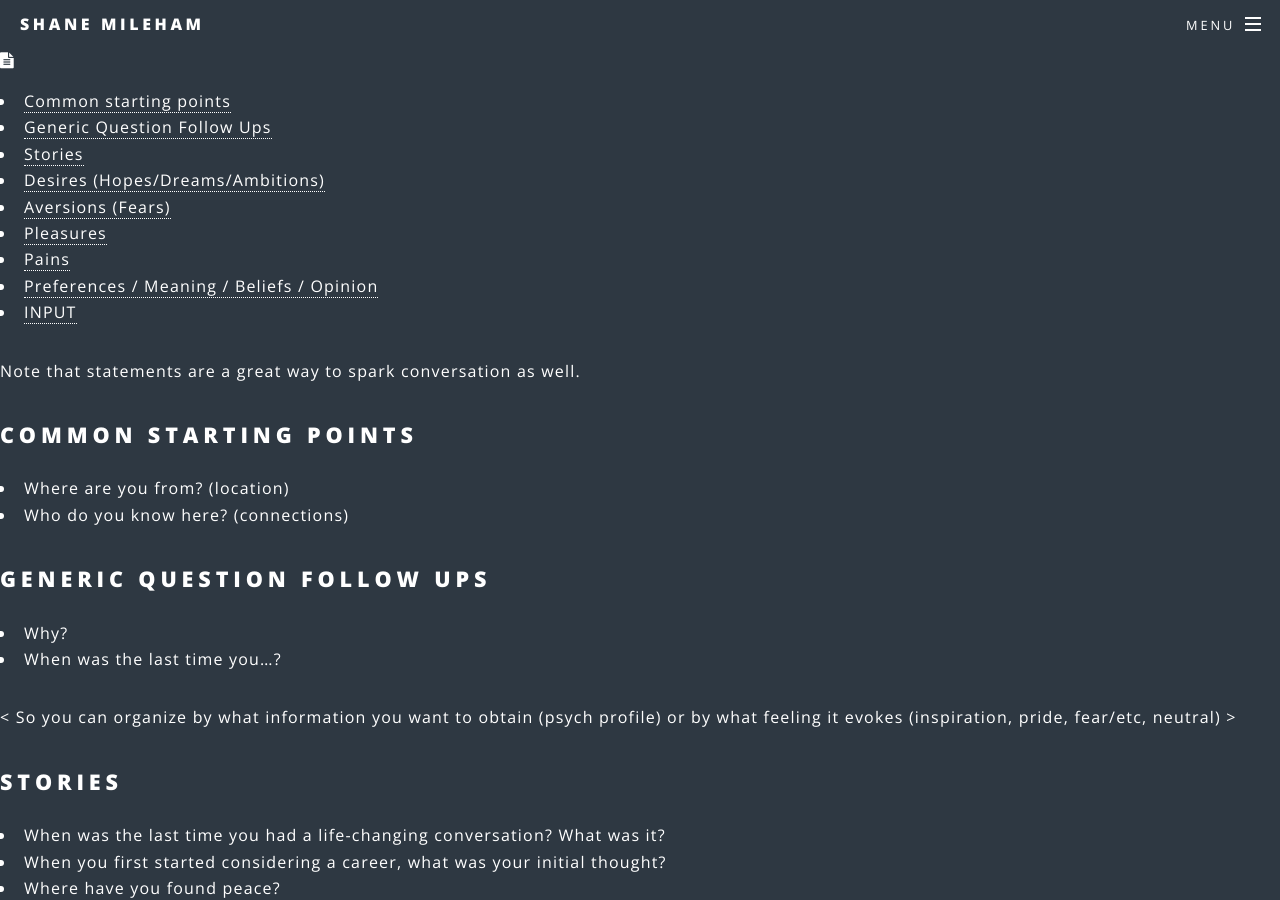
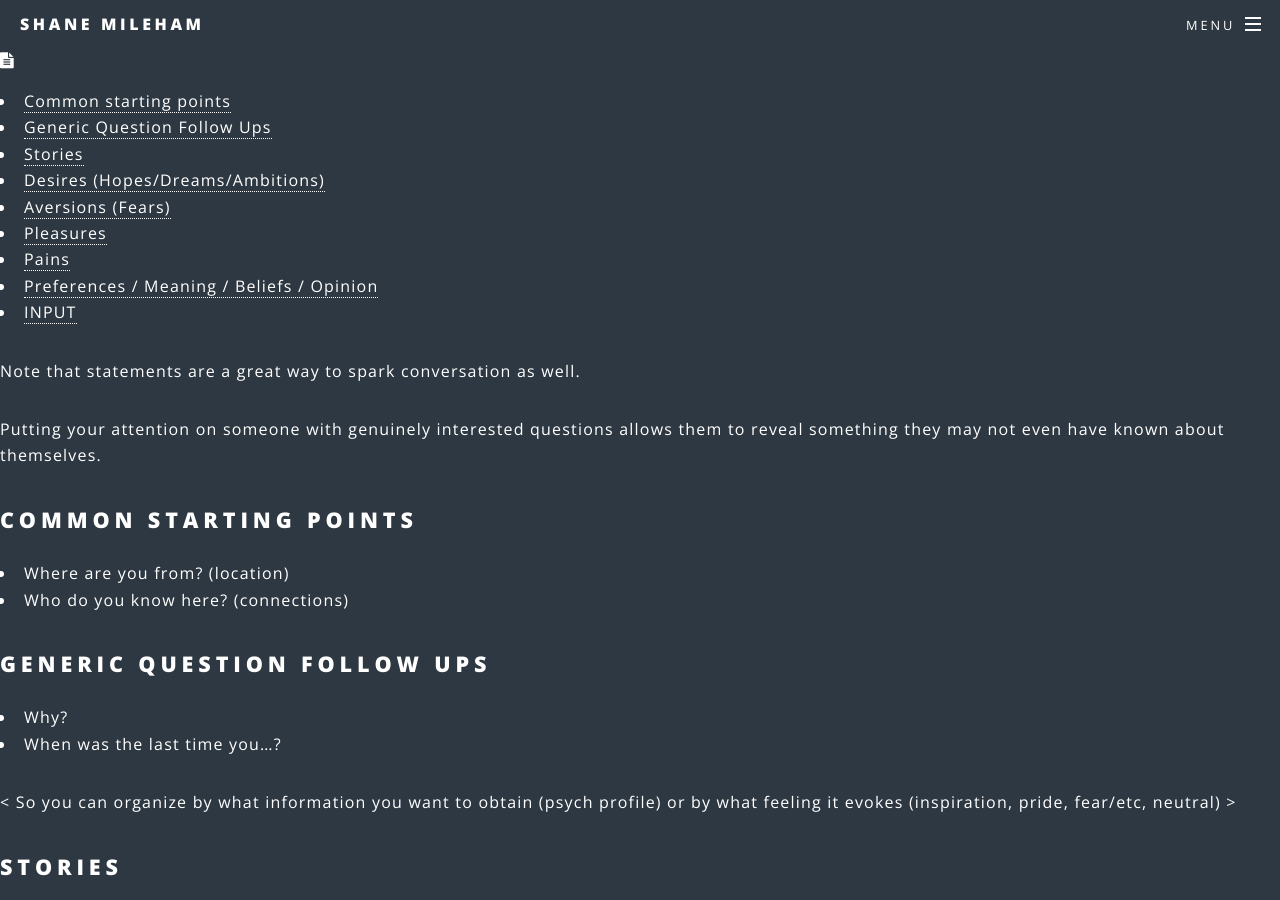
Before and after one commit to shanemileham/shanemileham.github.io, a Jekyll site: the page built from _kb/social/questions.md, in a window 1280 px wide and 900 px high. Built offline with Jekyll 4.4.1, drawn with Linux system fonts in a browser that asks for light colours; comment, search, counter and statistics services are not loaded.

Commit message:
Questions += attention note

```diff
--- a/_kb/social/questions.md
+++ b/_kb/social/questions.md
@@ -5,6 +5,8 @@ title: Conversation Questions
 {% include toc %}
 
 Note that statements are a great way to spark conversation as well.
+
+Putting your attention on someone with genuinely interested questions allows them to reveal something they may not even have known about themselves.
 
 <!-- [Common, Follow Up] -->
 
```
